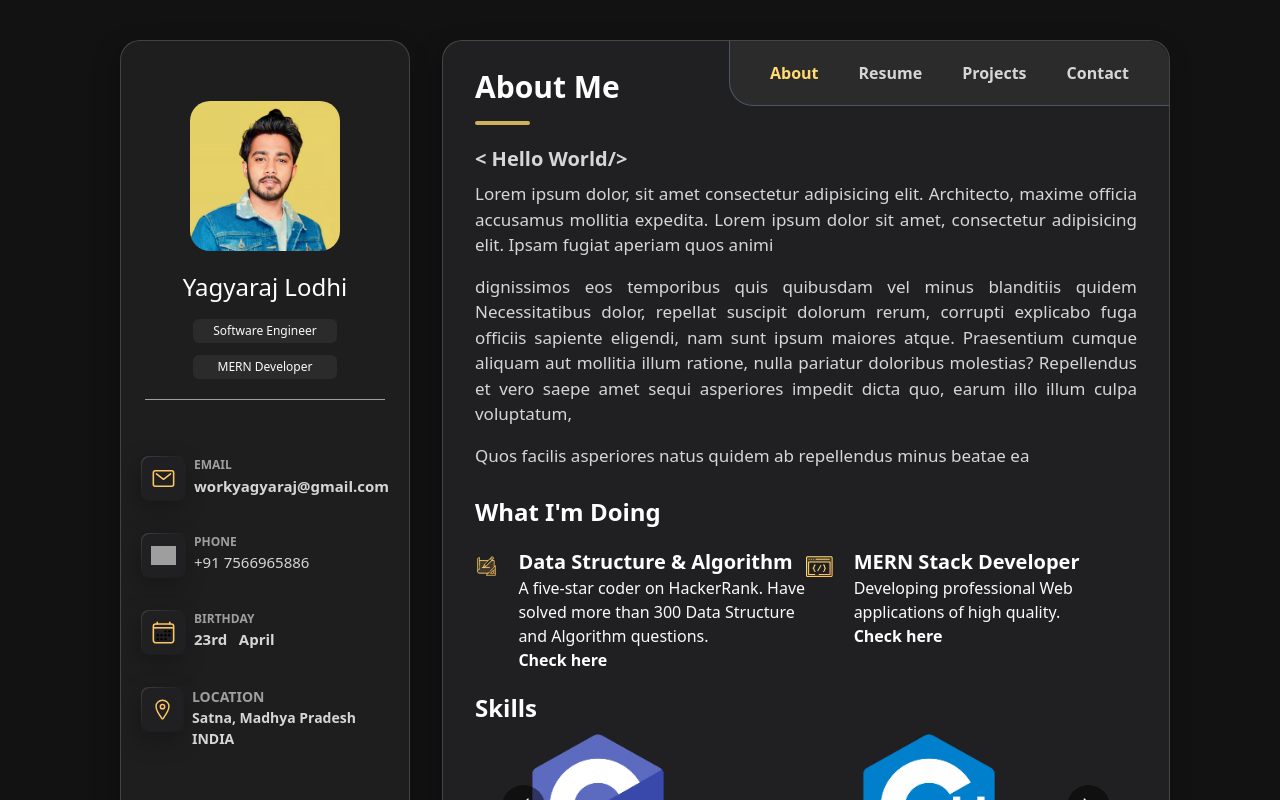
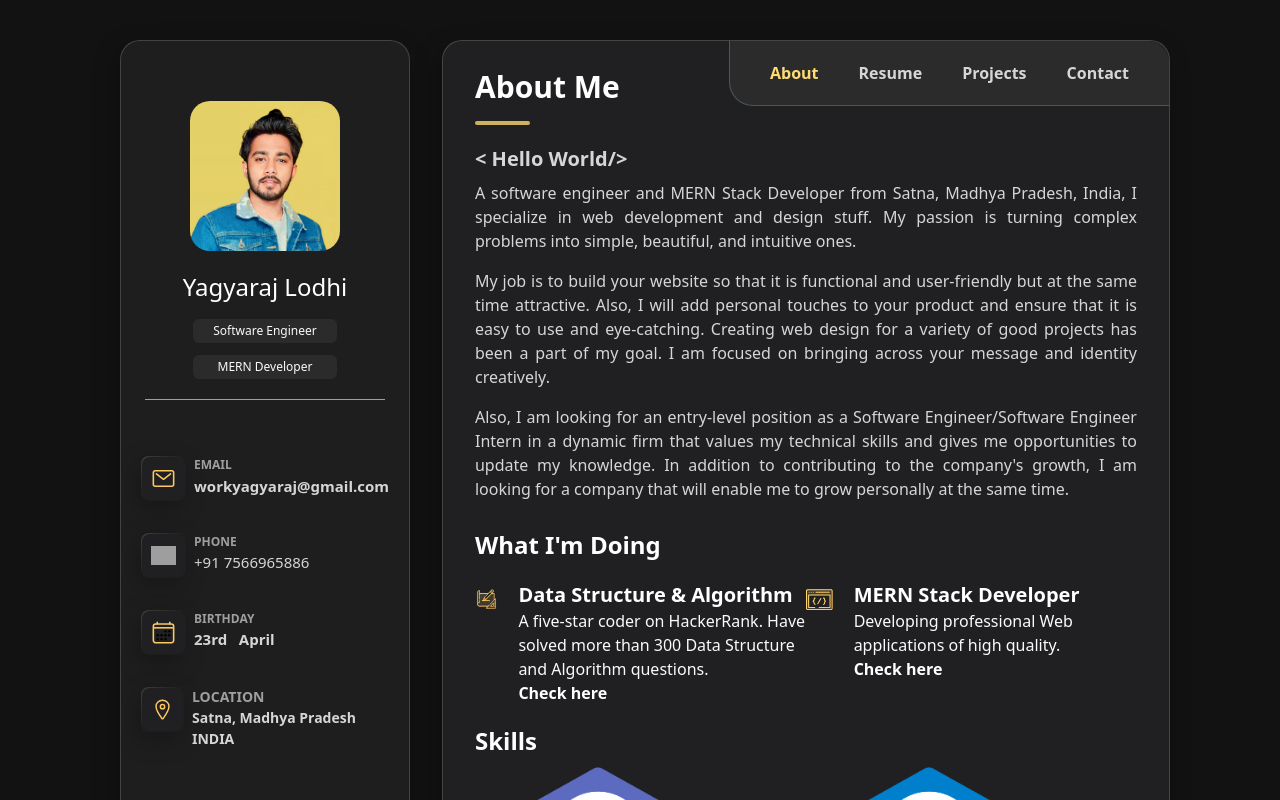
Before and after one commit to yagyaraj234/my-portfolio, a React (Create React App) app: page / in a window 1280 px wide. Shown: the top 800 px of the page. Built offline with nearby package versions, Linux system fonts and the light colour scheme; grey boxes are pictures that could not be loaded.

Commit message:
user details added

```diff
--- a/src/pages/AboutPage.jsx
+++ b/src/pages/AboutPage.jsx
@@ -35,22 +35,26 @@ const AboutPage = () => {
       <div className="text-light-gray py-5 text-justify">
         <p className="text-xl font-bold">{hello}</p>
 
-        <p className="py-2 text-[17px] ">
-          Lorem ipsum dolor, sit amet consectetur adipisicing elit. Architecto,
-          maxime officia accusamus mollitia expedita. Lorem ipsum dolor sit
-          amet, consectetur adipisicing elit. Ipsam fugiat aperiam quos animi
+        <p className="py-2 text-[16px] ">
+          A software engineer and MERN Stack Developer from Satna, Madhya
+          Pradesh, India, I specialize in web development and design stuff. My
+          passion is turning complex problems into simple, beautiful, and
+          intuitive ones.
         </p>
-        <p className="py-2 text-[17px] ">
-          dignissimos eos temporibus quis quibusdam vel minus blanditiis quidem
-          Necessitatibus dolor, repellat suscipit dolorum rerum, corrupti
-          explicabo fuga officiis sapiente eligendi, nam sunt ipsum maiores
-          atque. Praesentium cumque aliquam aut mollitia illum ratione, nulla
-          pariatur doloribus molestias? Repellendus et vero saepe amet sequi
-          asperiores impedit dicta quo, earum illo illum culpa voluptatum,
+        <p className="py-2 text-[16px]">
+          My job is to build your website so that it is functional and
+          user-friendly but at the same time attractive. Also, I will add
+          personal touches to your product and ensure that it is easy to use and
+          eye-catching. Creating web design for a variety of good projects has
+          been a part of my goal. I am focused on bringing across your message
+          and identity creatively.
         </p>
-        <p className="py-2 text-[17px] ">
-          {" "}
-          Quos facilis asperiores natus quidem ab repellendus minus beatae ea
+        <p className="py-2 text-[16px] ">
+          Also, I am looking for an entry-level position as a Software
+          Engineer/Software Engineer Intern in a dynamic firm that values my
+          technical skills and gives me opportunities to update my knowledge. In
+          addition to contributing to the company's growth, I am looking for a
+          company that will enable me to grow personally at the same time.
         </p>
       </div>
 
```
